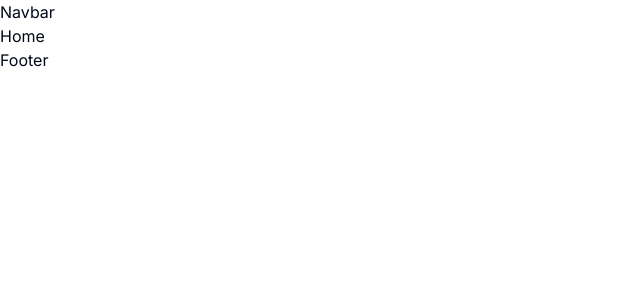
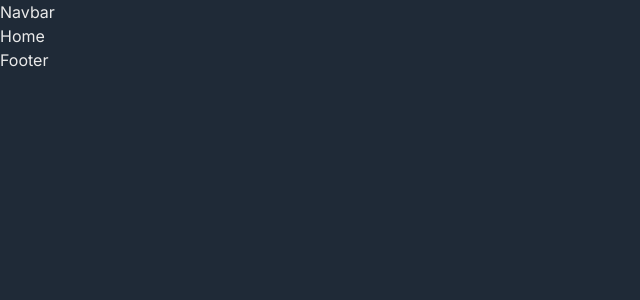
Before and after one commit to s-sajib/PhoneHaven, a Next.js app: page / in a window 1280 px wide. Shown: the top 300 px of the page, without its empty margins (0-640 px from the left). Built offline with nearby package versions, Linux system fonts and the light colour scheme.

Commit message:
style: config colors

```diff
--- a/app/globals.css
+++ b/app/globals.css
@@ -4,23 +4,23 @@
 
 @layer base {
   :root {
-    --background: 0 0% 100%;
-    --foreground: 222.2 84% 4.9%;
+    --background: #1F2A37;
+    --foreground: #EAEAEA;
 
-    --card: 0 0% 100%;
-    --card-foreground: 222.2 84% 4.9%;
+    --card: #1F2A37;
+    --card-foreground: #EAEAEA;
 
     --popover: 0 0% 100%;
     --popover-foreground: 222.2 84% 4.9%;
 
-    --primary: 222.2 47.4% 11.2%;
-    --primary-foreground: 210 40% 98%;
+    --primary: #01B8F2;
+    --primary-foreground: #EAEAEA;
 
-    --secondary: 210 40% 96.1%;
-    --secondary-foreground: 222.2 47.4% 11.2%;
+    --secondary: #09C782;
+    --secondary-foreground: #EAEAEA;
 
-    --muted: 210 40% 96.1%;
-    --muted-foreground: 215.4 16.3% 46.9%;
+    --muted: #9CA3AF;
+    --muted-foreground: #EAEAEA;
 
     --accent: 210 40% 96.1%;
     --accent-foreground: 222.2 47.4% 11.2%;
@@ -29,7 +29,7 @@
     --destructive-foreground: 210 40% 98%;
 
     --border: 214.3 31.8% 91.4%;
-    --input: 214.3 31.8% 91.4%;
+    --input: #374151;
     --ring: 222.2 84% 4.9%;
 
     --radius: 0.5rem;
--- a/tailwind.config.js
+++ b/tailwind.config.js
@@ -19,24 +19,24 @@ module.exports = {
     extend: {
       colors: {
         border: "hsl(var(--border))",
-        input: "hsl(var(--input))",
+        input: "var(--input)",
         ring: "hsl(var(--ring))",
-        background: "hsl(var(--background))",
-        foreground: "hsl(var(--foreground))",
+        background: "var(--background)",
+        foreground: "var(--foreground)",
         primary: {
-          DEFAULT: "hsl(var(--primary))",
-          foreground: "hsl(var(--primary-foreground))",
+          DEFAULT: "var(--primary)",
+          foreground: "var(--primary-foreground)",
         },
         secondary: {
-          DEFAULT: "hsl(var(--secondary))",
-          foreground: "hsl(var(--secondary-foreground))",
+          DEFAULT: "var(--secondary)",
+          foreground: "var(--secondary-foreground)",
         },
         destructive: {
           DEFAULT: "hsl(var(--destructive))",
           foreground: "hsl(var(--destructive-foreground))",
         },
         muted: {
-          DEFAULT: "hsl(var(--muted))",
+          DEFAULT: "var(--muted)",
           foreground: "hsl(var(--muted-foreground))",
         },
         accent: {
@@ -48,8 +48,8 @@ module.exports = {
           foreground: "hsl(var(--popover-foreground))",
         },
         card: {
-          DEFAULT: "hsl(var(--card))",
-          foreground: "hsl(var(--card-foreground))",
+          DEFAULT: "var(--card)",
+          foreground: "var(--card-foreground)",
         },
       },
       borderRadius: {
```
